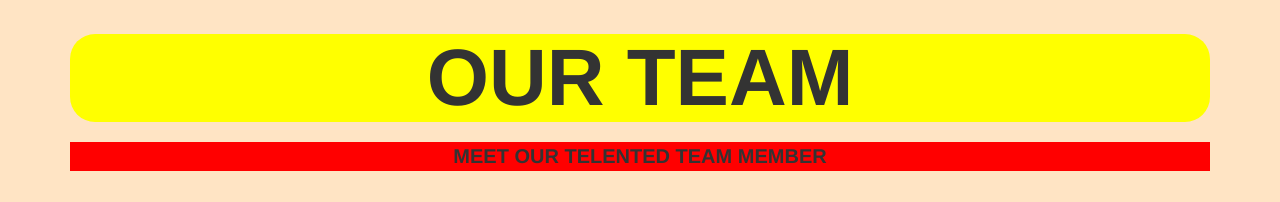
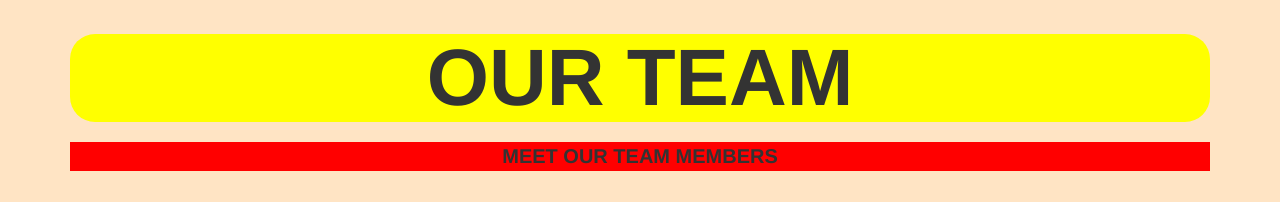
Before and after one commit to Gauravyadav678/Prtn, a plain HTML site: page developers.html in a window 1280 px wide. Shown: the top 202 px of the page. Drawn offline with nearby package versions, Linux system fonts and the light colour scheme.

Commit message:
done
Signed-off-by: Gauravyadav678 <gaurav.yadav1_cs19@gla.ac.in>

```diff
--- a/developers.html
+++ b/developers.html
@@ -14,7 +14,7 @@
             <div class="col-md-12">
               <div class="section-title text-center">
                 <h2>Our Team</h2>
-                <p>Meet Our telented Team Member</p>
+                <p>Meet Our  Team Members</p>
               </div>
             </div>
 
```
